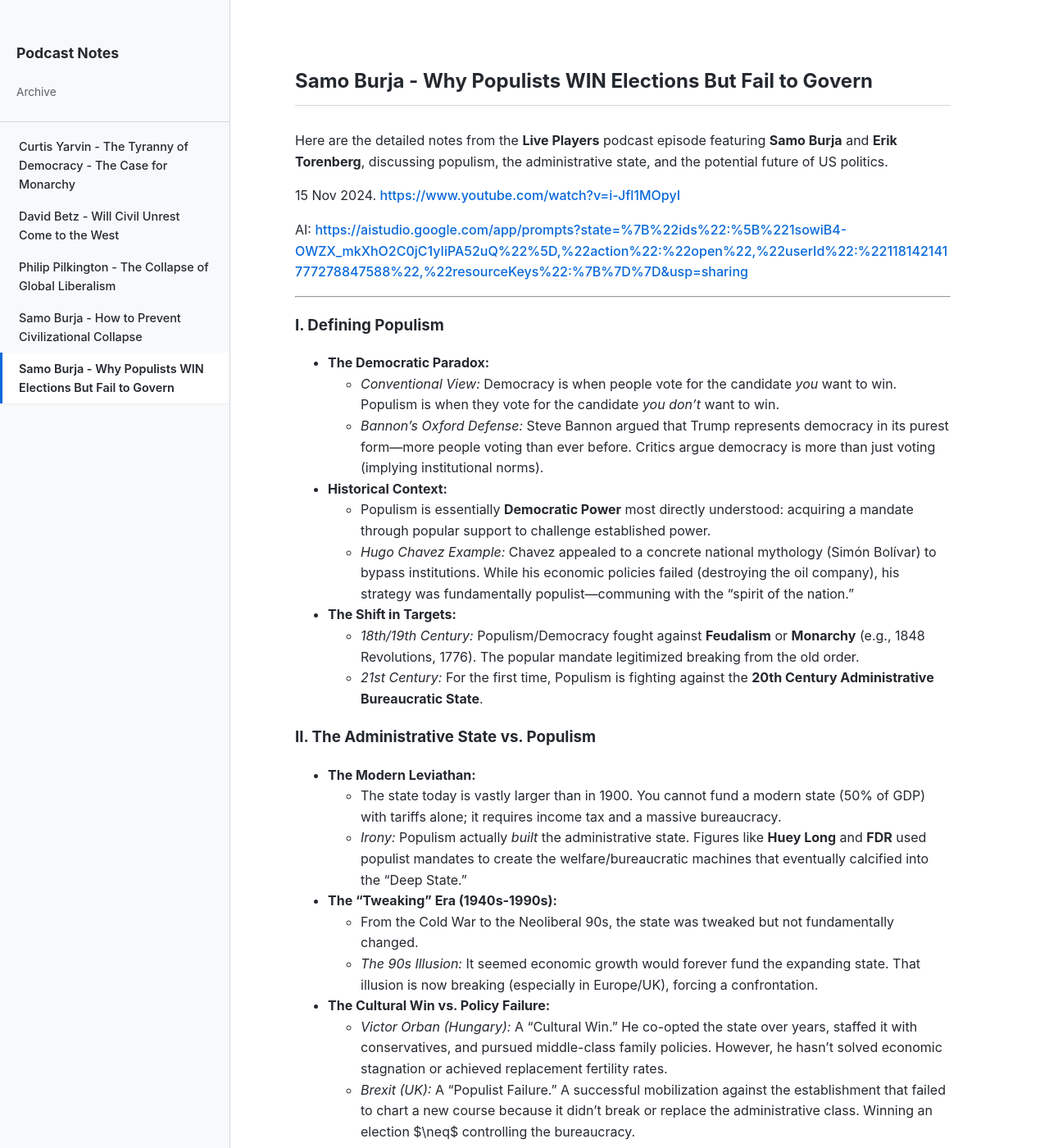
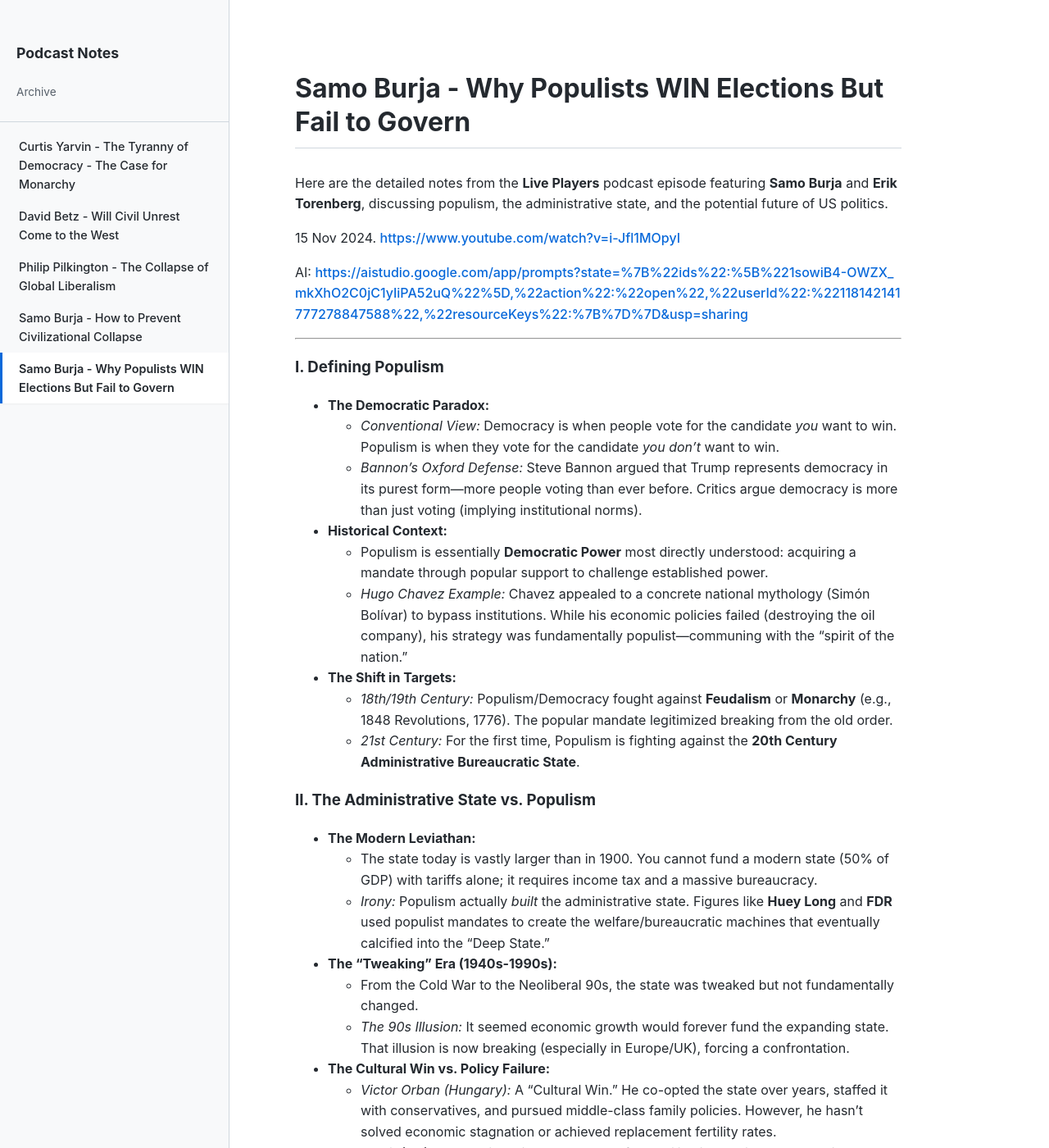
Before and after one commit to MarinoLinic/podcasts, a Jekyll site: the page built from Notes/Samo Burja - Why Populists WIN Elections But Fail to Govern.md, in a window 1280 px wide and 1400 px high. Shown: the whole window at 82% size. Built offline with Jekyll 4.4.1, drawn with Linux system fonts in a browser that asks for light colours; our own code applies the rules of GitHub Pages for plain Markdown files.

Commit message:
Wrapping

```diff
--- a/assets/css/style.css
+++ b/assets/css/style.css
@@ -1,10 +1,10 @@
 :root {
 	/* Strict Light Mode Variables */
 	--bg-color: #ffffff;
-	--sidebar-bg: #f8f9fa; /* Very subtle gray */
+	--sidebar-bg: #f8f9fa;
 	--text-color: #24292f;
 	--secondary-text: #57606a;
-	--accent-color: #0969da; /* GitHub Blue */
+	--accent-color: #0969da;
 	--border-color: #d0d7de;
 	--code-bg: #f6f8fa;
 	--hover-bg: #eaeef2;
@@ -14,6 +14,15 @@
 	--font-mono: 'JetBrains Mono', SFMono-Regular, Consolas, 'Liberation Mono', Menlo, monospace;
 }
 
+html {
+	box-sizing: border-box;
+}
+*,
+*:before,
+*:after {
+	box-sizing: inherit;
+}
+
 body {
 	margin: 0;
 	padding: 0;
@@ -21,15 +30,17 @@ body {
 	color: var(--text-color);
 	font-family: var(--font-main);
 	line-height: 1.6;
-	overflow-x: hidden; /* Prevent horizontal scroll on mobile */
+	overflow-x: hidden;
 }
 
-/* Link Styling */
+/* --- LINK STYLING (The Fix) --- */
 a {
 	color: var(--accent-color);
 	text-decoration: none;
 	font-weight: 500;
-	overflow-wrap: anywhere; /* Ensures links break if they are too long */
+
+	/* This forces long URLs to break anywhere, fixing the overflow */
+	word-break: break-all;
 }
 a:hover {
 	text-decoration: underline;
@@ -64,6 +75,7 @@ a:hover {
 	color: var(--text-color);
 	font-size: 1.1rem;
 	font-weight: 700;
+	word-break: normal; /* Don't break sidebar titles */
 }
 
 .subtitle {
@@ -84,6 +96,7 @@ a:hover {
 	color: var(--text-color);
 	font-size: 0.9rem;
 	border-left: 3px solid transparent;
+	word-break: normal; /* Don't break sidebar links */
 }
 
 .sidebar nav li a:hover {
@@ -99,32 +112,36 @@ a:hover {
 
 /* Main Content */
 .content {
-	margin-left: 280px; /* Matches sidebar width */
+	margin-left: 280px;
 	padding: 60px 80px;
-	max-width: 800px;
+	max-width: 900px; /* Slightly wider constraint */
 	width: 100%;
 	background: #fff;
+	/* Ensure content never pushes past 100% of its flex container */
+	min-width: 0;
 }
 
-/* Typography & Content Layout */
+/* Typography */
 .markdown-body {
 	font-size: 16px;
-	/* This is the magic property that fixes the long URL overflow */
-	overflow-wrap: anywhere;
-	word-break: break-word;
+	color: var(--text-color);
 }
 
 .markdown-body h1 {
 	border-bottom: 1px solid var(--border-color);
 	padding-bottom: 10px;
 	margin-bottom: 30px;
+	font-size: 2rem;
+	line-height: 1.3;
 }
 .markdown-body h2 {
 	margin-top: 40px;
 	padding-bottom: 5px;
 	border-bottom: 1px solid var(--hover-bg);
+	font-size: 1.5rem;
 }
 
+/* Code Blocks */
 .markdown-body pre,
 .markdown-body code {
 	background-color: var(--code-bg);
@@ -134,12 +151,13 @@ a:hover {
 }
 .markdown-body pre {
 	padding: 15px;
-	overflow-x: auto;
+	overflow-x: auto; /* Allows code blocks to scroll horizontally if needed */
 	border: 1px solid var(--border-color);
 }
 .markdown-body code {
 	padding: 2px 6px;
 	border: 1px solid var(--border-color);
+	word-break: break-word; /* Let inline code break normally */
 }
 
 /* Transcript Section */
@@ -174,11 +192,11 @@ details[open] summary {
 	border: none;
 	background: transparent;
 	padding: 0;
-	overflow-wrap: anywhere;
 	white-space: pre-wrap;
+	word-break: break-word;
 }
 
-/* Mobile Responsive */
+/* --- MOBILE RESPONSIVE TWEAKS --- */
 @media (max-width: 768px) {
 	.container {
 		flex-direction: column;
@@ -194,8 +212,26 @@ details[open] summary {
 
 	.content {
 		margin-left: 0;
-		padding: 30px 20px;
-		max-width: 100%;
-		box-sizing: border-box; /* Ensures padding doesn't push width > 100% */
+		padding: 25px 20px; /* Reduced padding */
+		width: 100vw; /* Ensure it stays within viewport */
+	}
+
+	/* Scaling down text for Mobile */
+	.markdown-body {
+		font-size: 15px; /* Smaller body text */
+	}
+
+	.markdown-body h1 {
+		font-size: 1.6rem; /* Smaller H1 */
+	}
+
+	.markdown-body h2 {
+		font-size: 1.3rem; /* Smaller H2 */
+	}
+
+	/* Ensure code blocks don't push width out */
+	.markdown-body pre {
+		white-space: pre;
+		overflow-x: scroll;
 	}
 }
```
